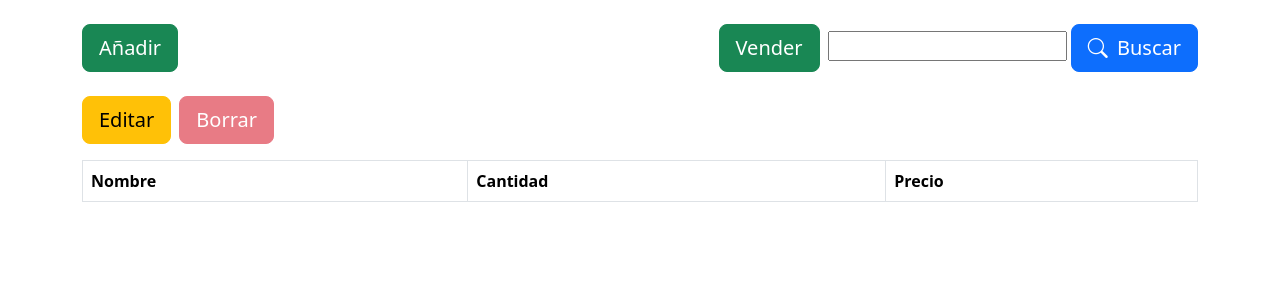
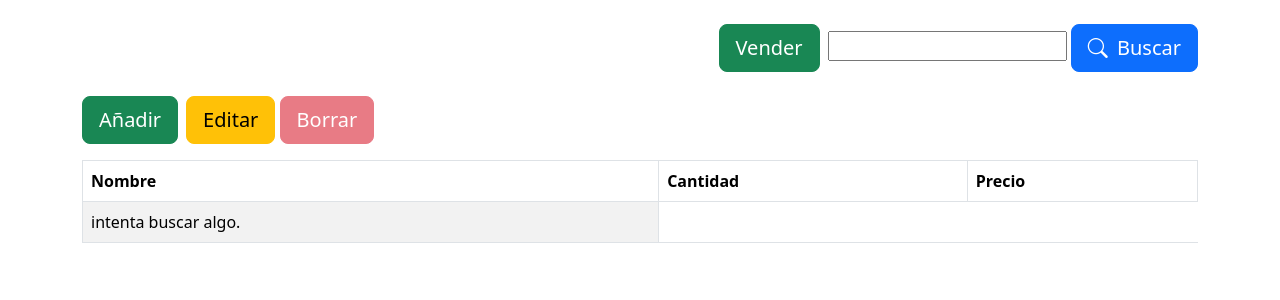
Before and after one commit to Nicolas-Larroza/la_paraguaya_inv, a Flask app: page / in a window 1280 px wide. Shown: the top 300 px of the page. Run offline with Flask 3, Linux system fonts and the light colour scheme; lists and menus that the app fills with data are empty.

Commit message:
Fixed the buttons on home UI

```diff
--- a/app/templates/index.html
+++ b/app/templates/index.html
@@ -13,9 +13,7 @@
     <!-- Top Toolbar -->
     <div class="d-flex gap-2 mb-4 flex-wrap align-items-center">
       <!-- Left buttons -->
-      <form action="{{ url_for('main.add') }}" method="get">
-        <button class="btn btn-success btn-lg">Añadir</button>
-      </form>
+
 
       <!-- Right buttons -->
       <div class="ms-auto d-flex gap-2">
@@ -23,7 +21,7 @@
           <button class="btn btn-success btn-lg">Vender</button>
         </form>
         <form action="{{ url_for('main.search_endpoint') }}" method="post">
-          <input type="text" name="search">
+          <input type="text" name="search" >
           <button class="btn btn-primary btn-lg" name="search_action" value="index_search">
             <i class="bi bi-search me-1"></i> Buscar
           </button>
@@ -32,10 +30,14 @@
     </div>
 
     <!-- Inventory Table Form -->
+    <div class="d-flex gap-2 mb-3">
+    <form action="{{ url_for('main.add') }}" method="get">
+        <button class="btn btn-success btn-lg" >Añadir</button>
+      </form>
     <form action="{{ url_for('main.get_selected') }}" method="post">
 
       <!-- Edit/Delete Buttons ABOVE the table -->
-      <div class="d-flex gap-2 mb-3">
+
         <button class="btn btn-warning btn-lg" name="action" value="edit">Editar</button>
         <button class="btn btn-danger btn-lg"
                 name="action" value="delete"
@@ -64,6 +66,15 @@
             <td>{{ item.price }}</td>
           </tr>
           {% endfor %}
+          {% if not items  %}
+          <td>
+            intenta buscar algo.
+            </td>
+            <tr>
+
+          {% endif %}
+
+          </tr>
         </tbody>
       </table>
     </form>
```
